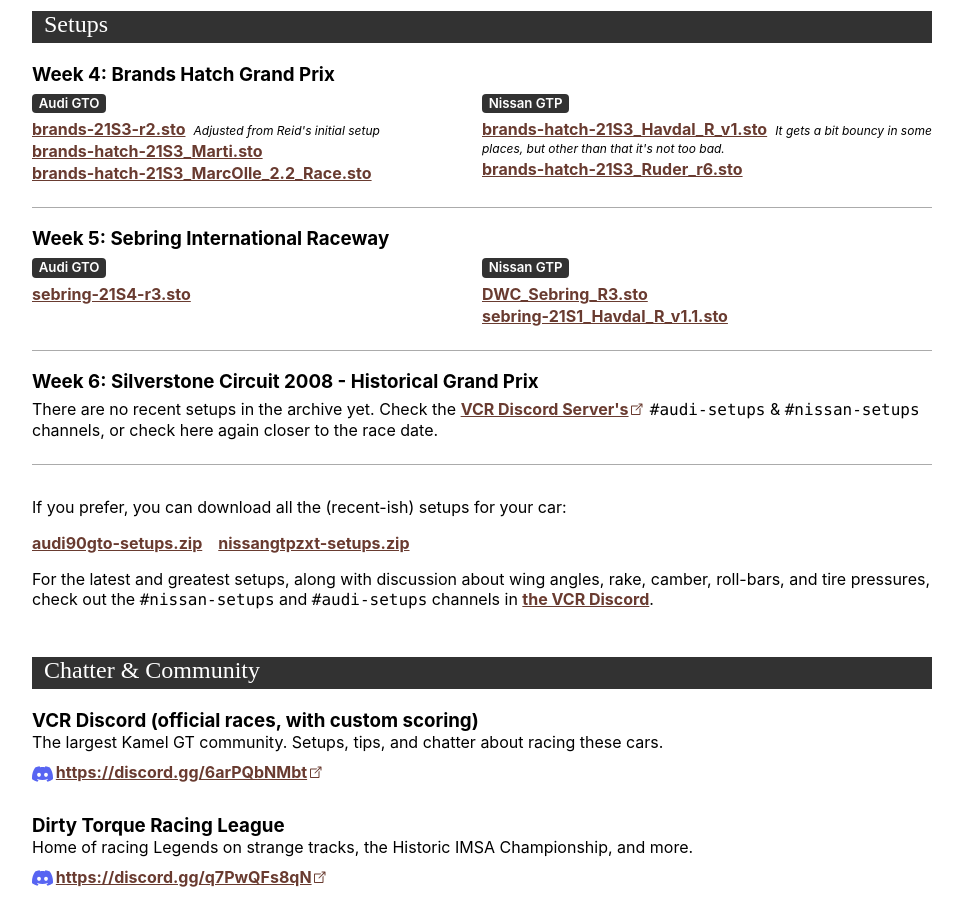
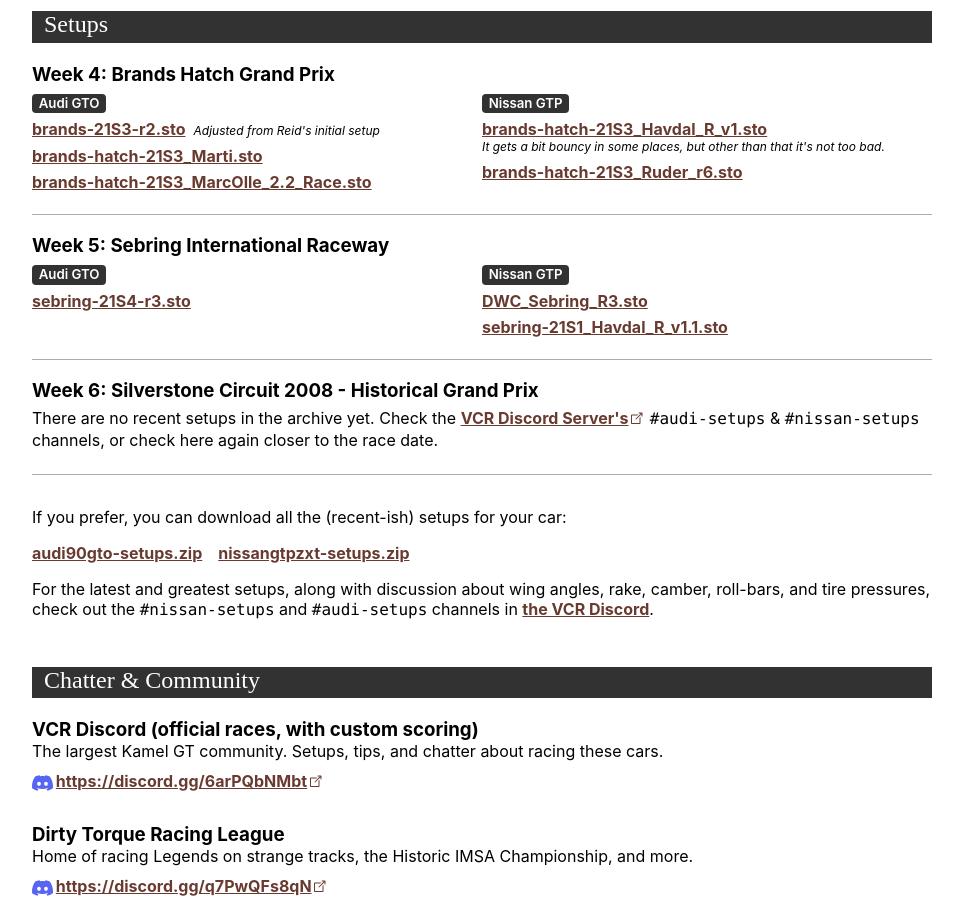
Before and after one commit to jamiehs/kamelgt, a React (Create React App) app: page / in a window 1280 px wide. Shown: the part 1000-1918 px from the top of the page, without its empty margins (158-1121 px from the left). Built offline with nearby package versions, Linux system fonts and the light colour scheme; a web font is replaced by a local one.

Commit message:
Adjusts setup spacing

```diff
--- a/src/components/Setups/Setups.scss
+++ b/src/components/Setups/Setups.scss
@@ -40,19 +40,22 @@
         }
 
         li {
-            margin-bottom: 0.25em;
+            margin-bottom: 0.65em;
             line-height: 1em;
 
             a {
                 display: inline-block;
                 margin-right: 0.5em;
             }
+
+            .comment {
+                font-style: italic;
+                font-size: 0.75em;
+                line-height: 1;
+                display: inline-block;
+            }
         }
 
-        .comment {
-            font-style: italic;
-            font-size: 0.75em;
-        }
 
     }
 
```
